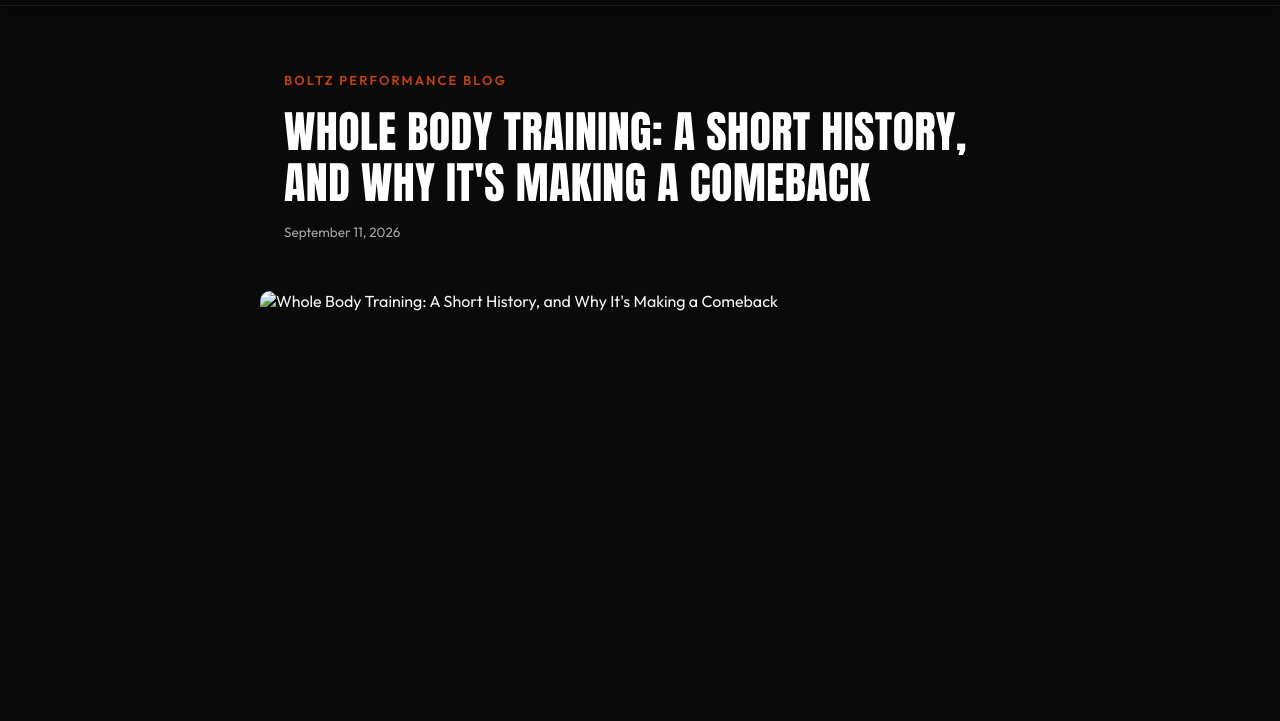
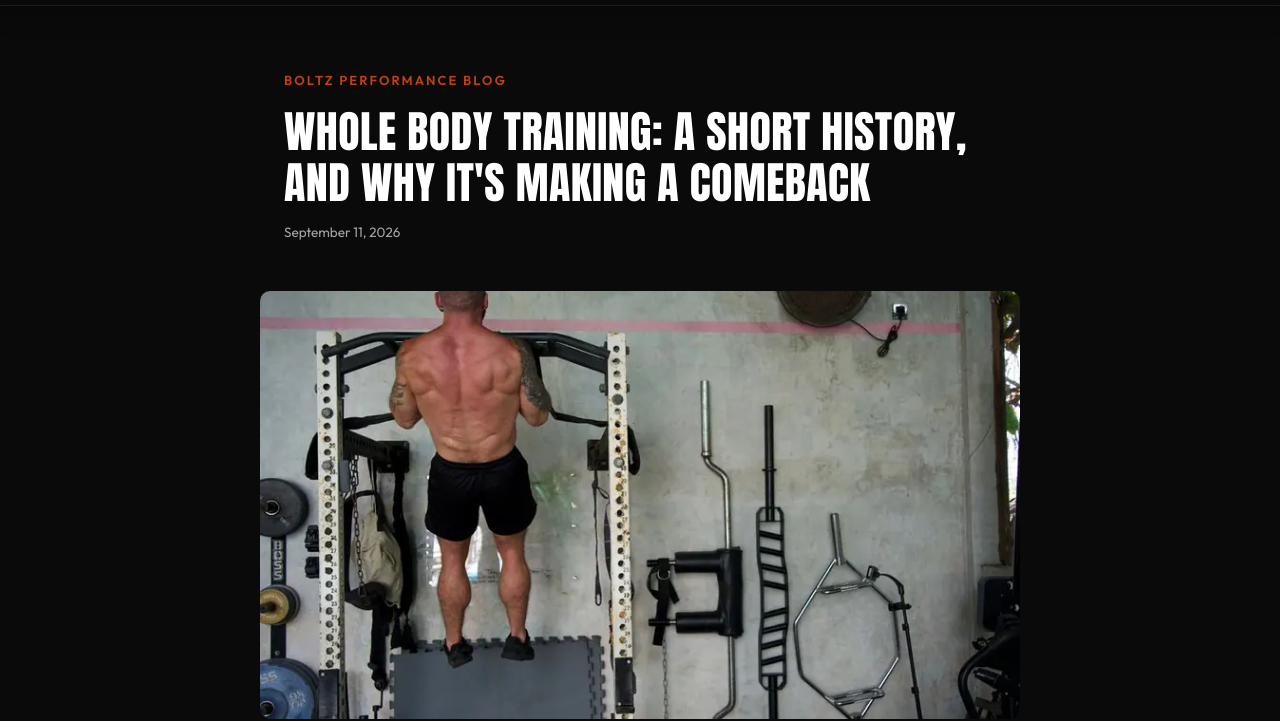
Before and after one commit to Botlz5605/boltz-performance, an Eleventy site: page src/blog/posts/whole-body-training-history-and-comeback.md in a window 1280 px wide. Shown: the part 81-802 px from the top of the page. Built offline with nearby package versions, Linux system fonts and the light colour scheme; Eleventy itself is replaced by a stand-in of ours; files that its build step writes are made by us from their sources; files whose address does not match are found by name.

Commit message:
Update whole-body-training-history-and-comeback.md

```diff
--- a/src/blog/posts/whole-body-training-history-and-comeback.md
+++ b/src/blog/posts/whole-body-training-history-and-comeback.md
@@ -1,7 +1,7 @@
 ---
 title: "Whole Body Training: A Short History, and Why It's Making a Comeback"
 date: 2026-09-11
-image: "[PLACEHOLDER - choose an existing site image]"
+image: "src/images/gallery-pullup.webp"
 excerpt: "Whole body training built some of the strongest physiques in history, then fell out of favor for decades. Here's why it's back — and where it still falls short."
 ---
 
```
